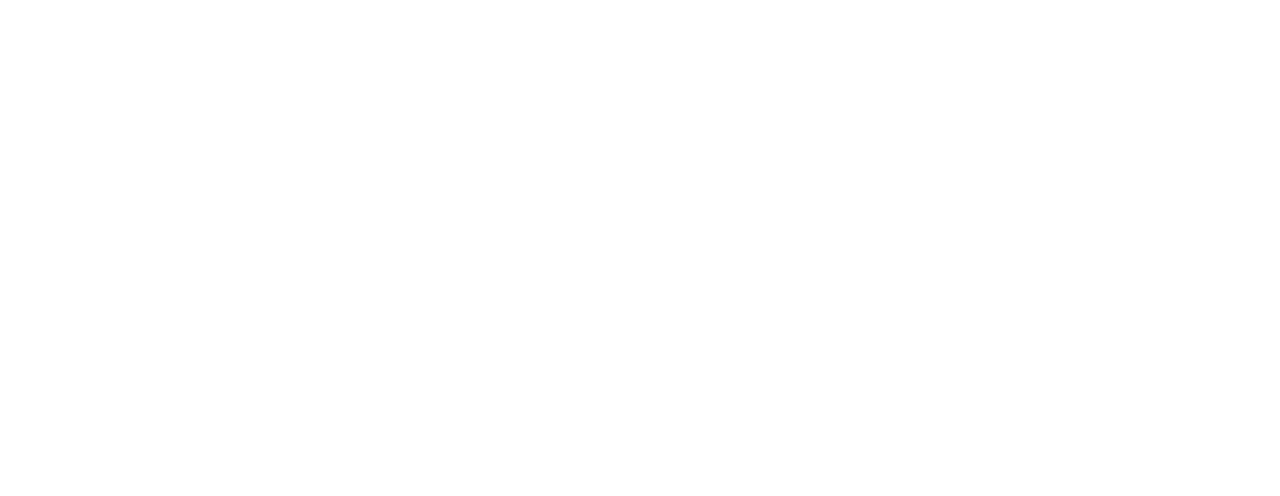
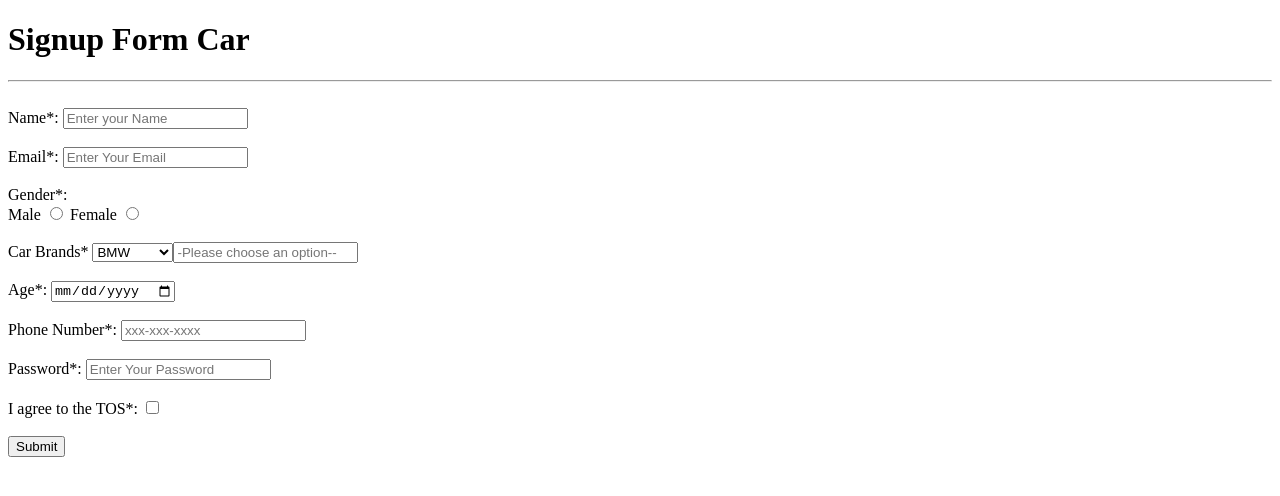
Before and after one commit to acciojob/signup-form-car-PuliKarthik, a website: page main.html in a window 1280 px wide. Drawn offline with Linux system fonts and the light colour scheme.

Commit message:
created a submission

```diff
--- a/main.html
+++ b/main.html
@@ -4,12 +4,38 @@
 
 <head>
 	<link rel="stylesheet" href="styles.css">
+	<h1>Signup Form Car</h1>
+	<hr><br>
 </head>
 
 <body>
-	<!-- the entire body must be written by student -->
-    <script type="text/javascript" src="./script.js">
-</script>
+	<form action="/submit">
+     <label for="name">Name*:</label>
+	<input type="text" name="name" value="" id="Name" placeholder="Enter your Name"><br><br>
+	<label for="Email">Email*:</label>
+	<input type="email" name="Email" value="" id="Email" placeholder="Enter Your Email"><br><br>
+	<label for="Gender">Gender*:</label><br>
+	<label for="MALE">Male</label>
+	<input type="radio" name="Gender" value="" id="Male">
+	<label for="FEMALE">Female</label>
+     <input type="radio"  name="Gender" value="" id="Female"><br><br>
+		<label for="Car Brands">Car Brands*</label>
+		<select name="Car Brands" id="Car Brands">
+            <option value="BMW">BMW</option>
+			<option value="Audi">Audi</option>
+			<option value="Mercedez">Mercedez</option>
+			<input type="text" value="" id="Car Brands" placeholder="-Please choose an option--">
+		</select><br><br>
+		<label for="Age">Age*:</label>
+     <input type="date" value="Age" id="Age" placeholder="Enter Your Age"><br><br>
+		<label for="tel">Phone Number*:</label>
+     <input type="tel" value="" id="tel" placeholder="xxx-xxx-xxxx"><br><br>
+		<label for="Password">Password*:</label>
+<input type="password" value="" id="Password" placeholder="Enter Your Password"><br><br>
+		<label for="Checkbox">I agree to the TOS*:</label>
+		<input type="checkbox"value="" id="Checkbox"><br><br>
+		<button>Submit</button>
+	</form>
 
 </body>
 
```
